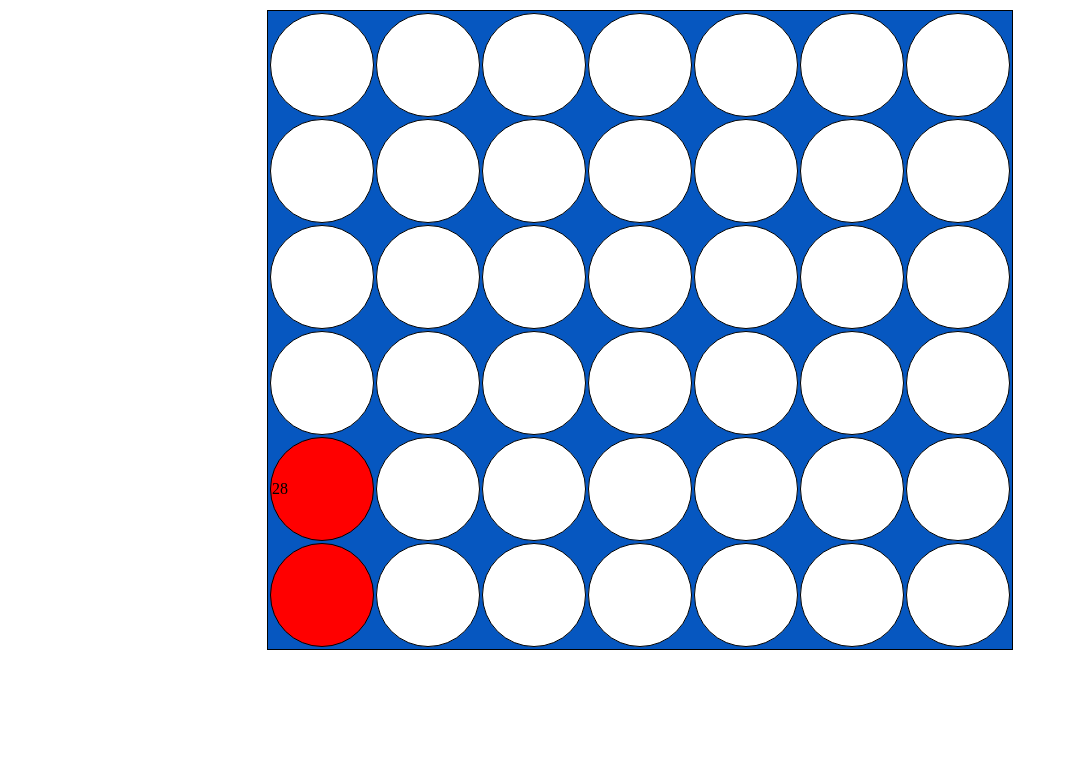
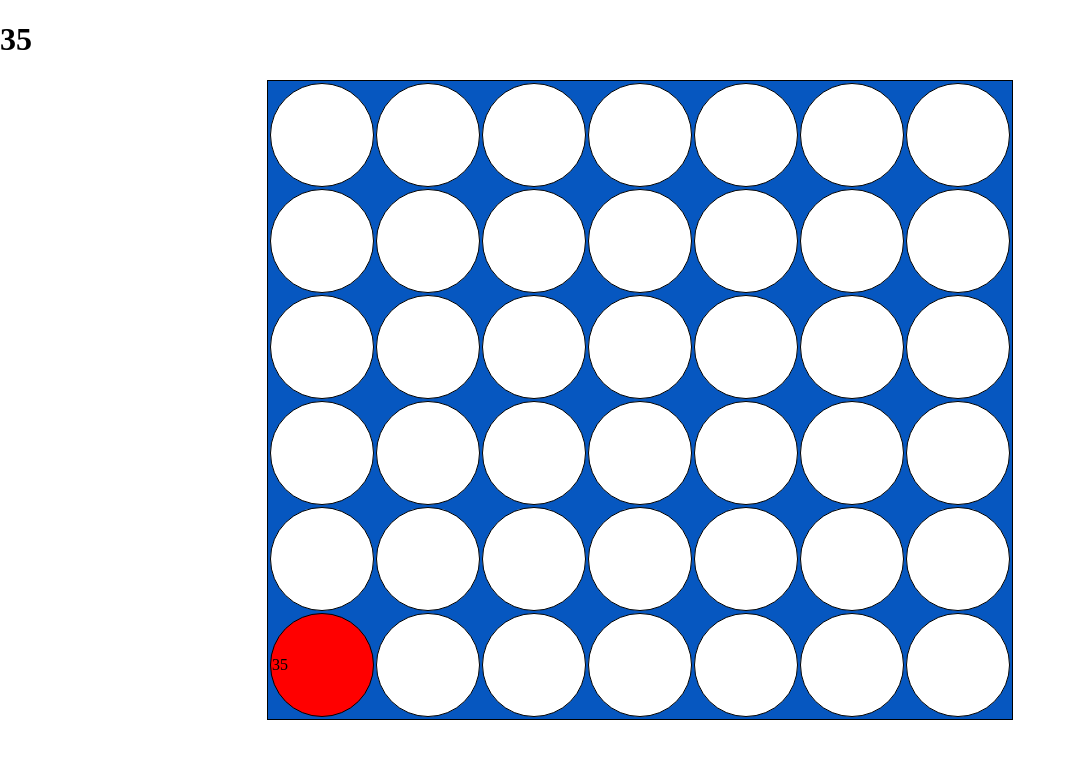
Before and after one commit to antron717/connect_four, a plain HTML site: page index.html in a window 1280 px wide. Both pictures are taken after a click on the element 322 px from the left and 65 px from the top of the page. Shown: the whole page, without its empty margins (0-1075 px from the left). Drawn offline with Linux system fonts and the light colour scheme.

Commit message:
checkEmpty complete

```diff
--- a/index.html
+++ b/index.html
@@ -10,6 +10,7 @@
 </head>
 
 <body>
+  <h1></h1>
   <div class="container">
     <div class="board">
       <table>
@@ -59,7 +60,7 @@
           <td></td>
         </tr>
         <tr>
-          <td class="circle-red full"></td>
+          <td></td>
           <td></td>
           <td></td>
           <td></td>
--- a/script.js
+++ b/script.js
@@ -1,22 +1,25 @@
 const squares = document.querySelectorAll('td')
 
 function checkEmpty(pos) {
-    for (let i = (pos % 7) + 35; i => pos; i -= 7) {
-        if (!squares[i].classList.contains('full')) {
-            return i
+    let n = (pos % 7) + 35
+    while (n >= pos % 7) {
+        if (!squares[n].classList.contains('full')) {
+            document.querySelector('h1').innerHTML = n
+            return n
         } else {
+            n -= 7
             continue
         }
-        return false;
 
     }
+    return false;
 }
 
 for (let i = 0; i < squares.length; i++) {
     squares[i].onclick = () => {
         console.log(i)
         let pos = checkEmpty(i);
-        if (!pos) {
+        if (pos === false) {
             alert('Invalid Place');
         } else {
             squares[pos].classList.add('circle-red');
```
